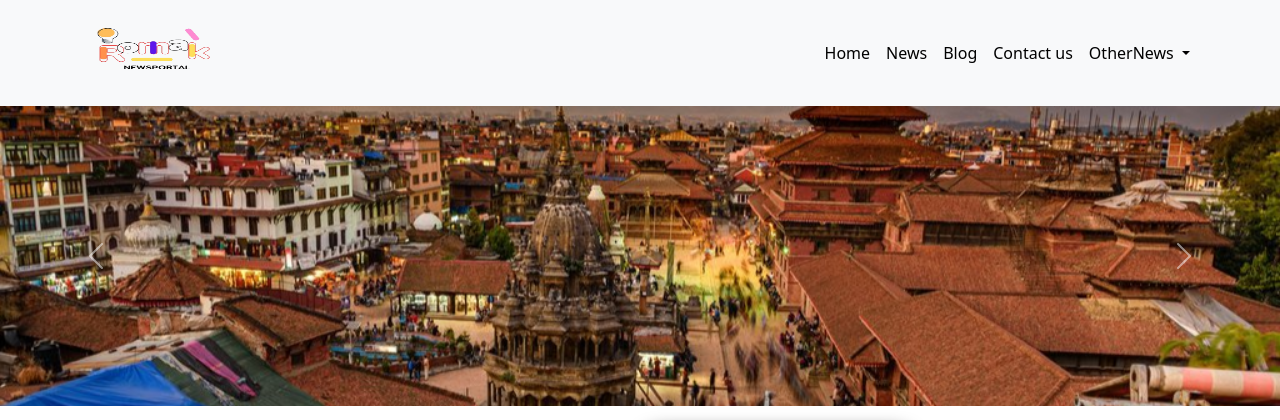
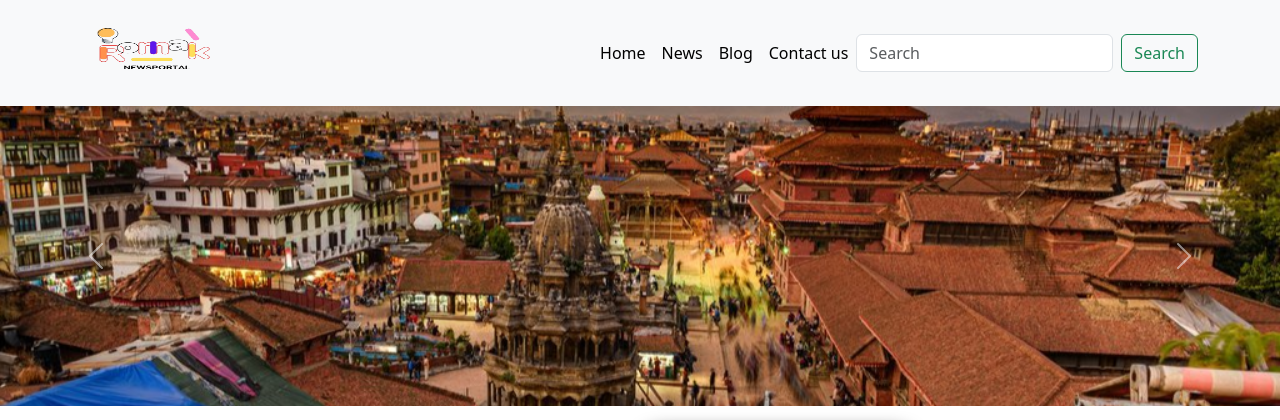
Before and after one commit to romakmaharjan/Newsportalwebsite, a PHP site: page / in a window 1280 px wide. Shown: the top 420 px of the page. Run offline with PHP 8.4, Linux system fonts and the light colour scheme; some libraries are stand-ins or nearby versions.

Commit message:
udpates code

```diff
--- a/header.php
+++ b/header.php
@@ -7,10 +7,14 @@
     <title>News Website</title>
     <link rel="stylesheet" href="./css/bootstrap.css">
     <link rel="stylesheet" href="./js/bootstrap.bundle.min.js">
-    <link rel="stylesheet" href="./js/bootstrap.bundle.js">
     <style>
     li a {
         color: black !important;
+    }
+
+    li a:hover {
+        background-color: orange;
+
     }
     </style>
 </head>
@@ -41,7 +45,7 @@
                     <li class="nav-item">
                         <a class="nav-link active" href="#">Contact us</a>
                     </li>
-                    <li class="nav-item dropdown">
+                    <!-- <li class="nav-item dropdown">
                         <a class="nav-link dropdown-toggle" href="#" id="navbarDropdown" role="button"
                             data-bs-toggle="dropdown" aria-haspopup="true" aria-expanded="false">
                             OtherNews
@@ -54,8 +58,13 @@
                             </li>
                             <li><a class="dropdown-item" href="#">Something else here</a></li>
                         </ul>
-                    </li>
+                    </li> -->
                 </ul>
+                <!-- Search Form -->
+                <form class="d-flex">
+                    <input class="form-control me-2" type="search" placeholder="Search" aria-label="Search">
+                    <button class="btn btn-outline-success" type="submit">Search</button>
+                </form>
             </div>
         </div>
     </nav>
```
Also changed, not shown: index.php (+10 -0 lines).
